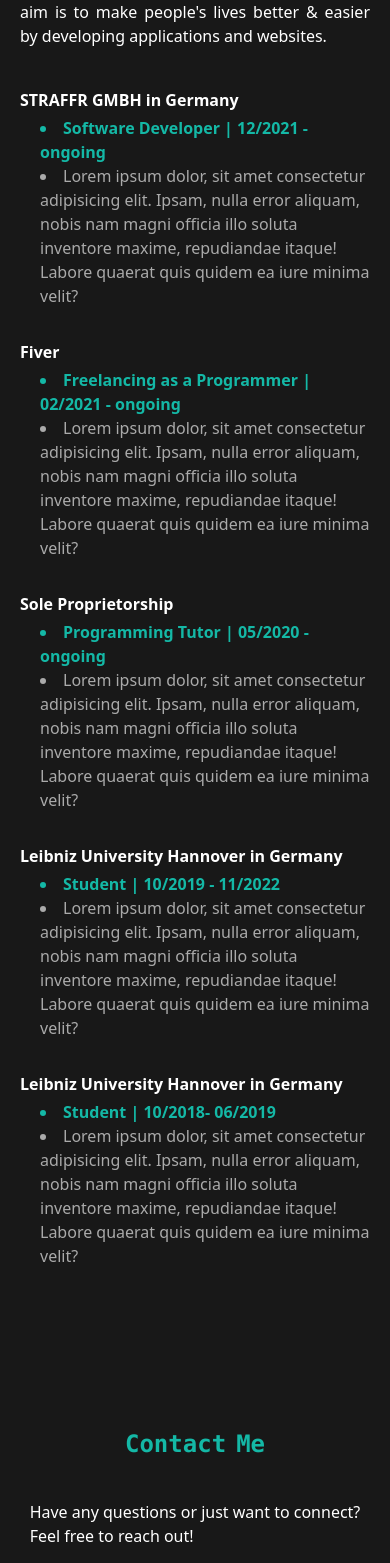
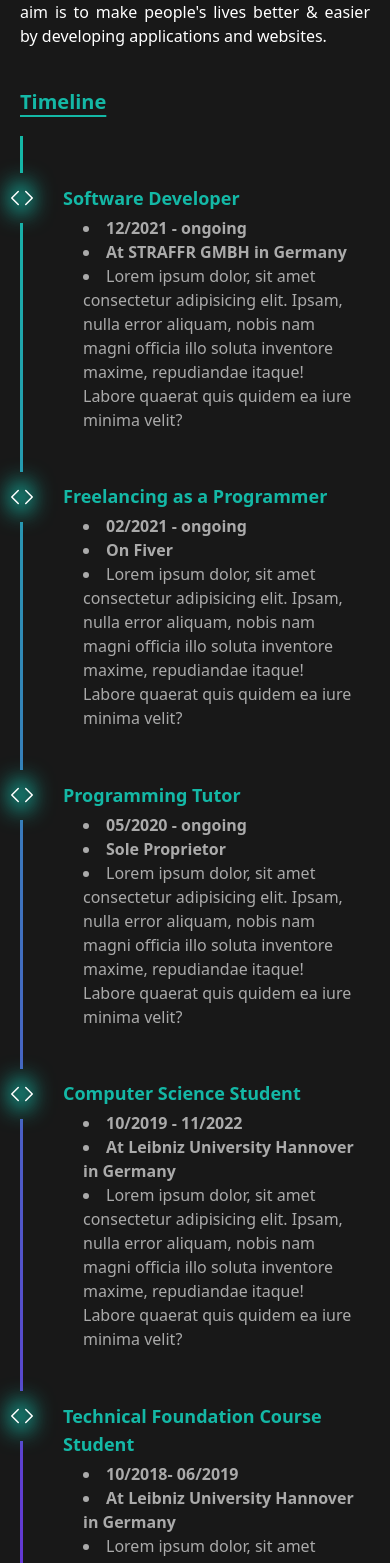
Before and after one commit to KhaledBadranDev/portfolio, a React (Create React App) app: page / in a window 390 px wide. Shown: the part 3165-4728 px from the top of the page. Built offline with nearby package versions, Linux system fonts and the light colour scheme.

Commit message:
improving timeline style

```diff
--- a/src/components/About.jsx
+++ b/src/components/About.jsx
@@ -12,7 +12,7 @@ const About = () => {
     }, [])
 
     return (
-        <section className="container mx-auto mt-40 mb-40" id="about">
+        <section className="container mx-auto mt-40" id="about">
             <header>
                 <h1 className="mb-10 xl:text-5xl lg:text-4xl md:text-3xl sm:text-3xl text-2xl sm:font-sans font-mono font-bold flex place-content-center text-teal-500">
                     <AnimatedLetters
@@ -25,44 +25,101 @@ const About = () => {
             I am a passionate, athletic full stack software developer and occasional content creator.
             My aim is to make people's lives better & easier by developing applications and websites.
             </p>
+            <div className="mt-10 sm:mx-10 mx-5">
+                <div className="w-full">
+                    <h2 className="sm:text-2xl text-xl font-semibold underline underline-offset-[6px] decoration-2 mb-5 text-teal-500">Timeline</h2>
+                    <ul className="bg-gradient-to-b p-[1px] from-teal-500 to-violet-700">
+                        <div className="square-mask relative ml-[2px] -mt-1 pb-5 -mb-1 w-[101%] pt-5 bg-white dark:bg-[#181818] duration-500 ease-in">
 
-            <ul className= "mt-10 sm:mx-10 mx-5 list-none list-inside dark:text-[#fff] ">
-                <li className= "mb-8 ">
-                    <p className="font-semibold ">STRAFFR GMBH in Germany</p>
-                    <ul className= "pl-5 mt-1 list-disc list-inside">
-                        <li className="text-teal-500 font-bold">Software Developer | 12/2021 - ongoing</li>
-                        <li className="dark:text-[#AAA]">Lorem ipsum dolor, sit amet consectetur adipisicing elit. Ipsam, nulla error aliquam, nobis nam magni officia illo soluta inventore maxime, repudiandae itaque! Labore quaerat quis quidem ea iure minima velit?</li>
+                            <li className="relative pt-5 mb-5">
+                                <div className="absolute w-4 h-12 -left-2 pb-[50px] bg-white dark:bg-[#181818] duration-500 ease-in">
+                                    <div className='mt-[19px] rounded-full w-0 h-2 dark:shadow-[6px_2px_22px_10px_rgba(20,184,166,1)] shadow-[6px_2px_22px_8px_rgba(109,40,217,1)]'>
+                                        <svg className="absolute -mt-[6px] -ml-[5px] fill-black dark:fill-white" aria-hidden="true" height="24" viewBox="0 0 24 24" version="1.1" width="24"  data-view-component="true">
+                                            <path fill-rule="evenodd" d="M8.78 4.97a.75.75 0 010 1.06L2.81 12l5.97 5.97a.75.75 0 11-1.06 1.06l-6.5-6.5a.75.75 0 010-1.06l6.5-6.5a.75.75 0 011.06 0zm6.44 0a.75.75 0 000 1.06L21.19 12l-5.97 5.97a.75.75 0 101.06 1.06l6.5-6.5a.75.75 0 000-1.06l-6.5-6.5a.75.75 0 00-1.06 0z"></path>
+                                        </svg>
+                                    </div>
+                                </div>
+                                <div className= " mt-[10.5px] ml-10 mr-5 list-none list-inside dark:text-[#fff] ">
+                                    <h3 className="2xl:text-2xl sm:text-xl text-lg font-bold text-teal-500">Software Developer</h3>
+                                    <ul className= "pl-5 mt-1 list-disc list-inside dark:text-[#AAA]">
+                                        <li className="font-semibold">12/2021 - ongoing</li>
+                                        <li className="font-semibold">At STRAFFR GMBH in Germany </li>
+                                        <li >Lorem ipsum dolor, sit amet consectetur adipisicing elit. Ipsam, nulla error aliquam, nobis nam magni officia illo soluta inventore maxime, repudiandae itaque! Labore quaerat quis quidem ea iure minima velit?</li>
                                     </ul>
+                                </div>
                             </li>
-                <li className= "mb-8">
-                    <p className="font-semibold">Fiver</p>
-                    <ul className= "pl-5 mt-1 list-disc list-inside">
-                        <li className="text-teal-500 font-bold">Freelancing as a Programmer | 02/2021 - ongoing</li>
-                        <li className="dark:text-[#AAA]">Lorem ipsum dolor, sit amet consectetur adipisicing elit. Ipsam, nulla error aliquam, nobis nam magni officia illo soluta inventore maxime, repudiandae itaque! Labore quaerat quis quidem ea iure minima velit?</li>
+                            <li className="relative pt-5 mb-5">
+                                <div className="absolute w-4 h-12 -left-2 pb-[50px] bg-white dark:bg-[#181818] duration-500 ease-in">
+                                    <div className='mt-[19px] rounded-full w-0 h-2 dark:shadow-[6px_2px_22px_10px_rgba(20,184,166,1)] shadow-[6px_2px_22px_8px_rgba(109,40,217,1)]'>
+                                        <svg className="absolute -mt-[6px] -ml-[5px] fill-black dark:fill-white" aria-hidden="true" height="24" viewBox="0 0 24 24" version="1.1" width="24"  data-view-component="true">
+                                            <path fill-rule="evenodd" d="M8.78 4.97a.75.75 0 010 1.06L2.81 12l5.97 5.97a.75.75 0 11-1.06 1.06l-6.5-6.5a.75.75 0 010-1.06l6.5-6.5a.75.75 0 011.06 0zm6.44 0a.75.75 0 000 1.06L21.19 12l-5.97 5.97a.75.75 0 101.06 1.06l6.5-6.5a.75.75 0 000-1.06l-6.5-6.5a.75.75 0 00-1.06 0z"></path>
+                                        </svg>
+                                    </div>
+                                </div>
+                                <div className= " mt-[10.5px] ml-10 mr-5 list-none list-inside dark:text-[#fff] ">
+                                    <h3 className="2xl:text-2xl sm:text-xl text-lg font-bold text-teal-500">Freelancing as a Programmer</h3>
+                                    <ul className= "pl-5 mt-1 list-disc list-inside dark:text-[#AAA]">
+                                        <li className="font-semibold">02/2021 - ongoing</li>
+                                        <li className="font-semibold">On Fiver</li>
+                                        <li >Lorem ipsum dolor, sit amet consectetur adipisicing elit. Ipsam, nulla error aliquam, nobis nam magni officia illo soluta inventore maxime, repudiandae itaque! Labore quaerat quis quidem ea iure minima velit?</li>
                                     </ul>
+                                </div>
                             </li>
-                <li className= "mb-8 ">
-                    <p className="font-semibold">Sole Proprietorship</p>
-                    <ul className= "pl-5 mt-1 list-disc list-inside">
-                        <li className="text-teal-500 font-bold">Programming Tutor | 05/2020 - ongoing</li>
-                        <li className="dark:text-[#AAA]">Lorem ipsum dolor, sit amet consectetur adipisicing elit. Ipsam, nulla error aliquam, nobis nam magni officia illo soluta inventore maxime, repudiandae itaque! Labore quaerat quis quidem ea iure minima velit?</li>
+                            <li className="relative pt-5 mb-5">
+                                <div className="absolute w-4 h-12 -left-2 pb-[50px] bg-white dark:bg-[#181818] duration-500 ease-in">
+                                    <div className='mt-[19px] rounded-full w-0 h-2 dark:shadow-[6px_2px_22px_10px_rgba(20,184,166,1)] shadow-[6px_2px_22px_8px_rgba(109,40,217,1)]'>
+                                        <svg className="absolute -mt-[6px] -ml-[5px] fill-black dark:fill-white" aria-hidden="true" height="24" viewBox="0 0 24 24" version="1.1" width="24"  data-view-component="true">
+                                            <path fill-rule="evenodd" d="M8.78 4.97a.75.75 0 010 1.06L2.81 12l5.97 5.97a.75.75 0 11-1.06 1.06l-6.5-6.5a.75.75 0 010-1.06l6.5-6.5a.75.75 0 011.06 0zm6.44 0a.75.75 0 000 1.06L21.19 12l-5.97 5.97a.75.75 0 101.06 1.06l6.5-6.5a.75.75 0 000-1.06l-6.5-6.5a.75.75 0 00-1.06 0z"></path>
+                                        </svg>
+                                    </div>
+                                </div>
+                                <div className= " mt-[10.5px] ml-10 mr-5 list-none list-inside dark:text-[#fff] ">
+                                    <h3 className="2xl:text-2xl sm:text-xl text-lg font-bold text-teal-500">Programming Tutor</h3>
+                                    <ul className= "pl-5 mt-1 list-disc list-inside dark:text-[#AAA]">
+                                        <li className="font-semibold">05/2020 - ongoing</li>
+                                        <li className="font-semibold">Sole Proprietor</li>
+                                        <li >Lorem ipsum dolor, sit amet consectetur adipisicing elit. Ipsam, nulla error aliquam, nobis nam magni officia illo soluta inventore maxime, repudiandae itaque! Labore quaerat quis quidem ea iure minima velit?</li>
                                     </ul>
+                                </div>
                             </li>
-                <li className= "mb-8">
-                    <p className="font-semibold">Leibniz University Hannover in Germany</p>
-                    <ul className= "pl-5 mt-1 list-disc list-inside">
-                        <li className="text-teal-500 font-bold">Student | 10/2019 - 11/2022</li>
-                        <li className="dark:text-[#AAA]">Lorem ipsum dolor, sit amet consectetur adipisicing elit. Ipsam, nulla error aliquam, nobis nam magni officia illo soluta inventore maxime, repudiandae itaque! Labore quaerat quis quidem ea iure minima velit?</li>
+                            <li className="relative pt-5 mb-5">
+                                <div className="absolute w-4 h-12 -left-2 pb-[50px] bg-white dark:bg-[#181818] duration-500 ease-in">
+                                    <div className='mt-[19px] rounded-full w-0 h-2 dark:shadow-[6px_2px_22px_10px_rgba(20,184,166,1)] shadow-[6px_2px_22px_8px_rgba(109,40,217,1)]'>
+                                        <svg className="absolute -mt-[6px] -ml-[5px] fill-black dark:fill-white" aria-hidden="true" height="24" viewBox="0 0 24 24" version="1.1" width="24"  data-view-component="true">
+                                            <path fill-rule="evenodd" d="M8.78 4.97a.75.75 0 010 1.06L2.81 12l5.97 5.97a.75.75 0 11-1.06 1.06l-6.5-6.5a.75.75 0 010-1.06l6.5-6.5a.75.75 0 011.06 0zm6.44 0a.75.75 0 000 1.06L21.19 12l-5.97 5.97a.75.75 0 101.06 1.06l6.5-6.5a.75.75 0 000-1.06l-6.5-6.5a.75.75 0 00-1.06 0z"></path>
+                                        </svg>
+                                    </div>
+                                </div>
+                                <div className= " mt-[10.5px] ml-10 mr-5 list-none list-inside dark:text-[#fff] ">
+                                    <h3 className="2xl:text-2xl sm:text-xl text-lg font-bold text-teal-500">Computer Science Student</h3>
+                                    <ul className= "pl-5 mt-1 list-disc list-inside dark:text-[#AAA]">
+                                        <li className="font-semibold">10/2019 - 11/2022</li>
+                                        <li className="font-semibold">At Leibniz University Hannover in Germany</li>
+                                        <li >Lorem ipsum dolor, sit amet consectetur adipisicing elit. Ipsam, nulla error aliquam, nobis nam magni officia illo soluta inventore maxime, repudiandae itaque! Labore quaerat quis quidem ea iure minima velit?</li>
                                     </ul>
+                                </div>
                             </li>
-                <li className= "mb-8">
-                    <p className="font-semibold">Leibniz University Hannover in Germany</p>
-                    <ul className= "pl-5 mt-1 list-disc list-inside">
-                        <li className="text-teal-500 font-bold">Student | 10/2018- 06/2019</li>
-                        <li className="dark:text-[#AAA]">Lorem ipsum dolor, sit amet consectetur adipisicing elit. Ipsam, nulla error aliquam, nobis nam magni officia illo soluta inventore maxime, repudiandae itaque! Labore quaerat quis quidem ea iure minima velit?</li>
+                            <li className="relative pt-5 mb-5">
+                                <div className="absolute w-4 h-12 -left-2 pb-[50px] bg-white dark:bg-[#181818] duration-500 ease-in">
+                                    <div className='mt-[19px] rounded-full w-0 h-2 dark:shadow-[6px_2px_22px_10px_rgba(20,184,166,1)] shadow-[6px_2px_22px_8px_rgba(109,40,217,1)]'>
+                                        <svg className="absolute -mt-[6px] -ml-[5px] fill-black dark:fill-white" aria-hidden="true" height="24" viewBox="0 0 24 24" version="1.1" width="24"  data-view-component="true">
+                                            <path fill-rule="evenodd" d="M8.78 4.97a.75.75 0 010 1.06L2.81 12l5.97 5.97a.75.75 0 11-1.06 1.06l-6.5-6.5a.75.75 0 010-1.06l6.5-6.5a.75.75 0 011.06 0zm6.44 0a.75.75 0 000 1.06L21.19 12l-5.97 5.97a.75.75 0 101.06 1.06l6.5-6.5a.75.75 0 000-1.06l-6.5-6.5a.75.75 0 00-1.06 0z"></path>
+                                        </svg>
+                                    </div>
+                                </div>
+                                <div className= " mt-[10.5px] ml-10 mr-5 list-none list-inside dark:text-[#fff] ">
+                                    <h3 className="2xl:text-2xl sm:text-xl text-lg font-bold text-teal-500">Technical Foundation Course Student</h3>
+                                    <ul className= "pl-5 mt-1 list-disc list-inside dark:text-[#AAA]">
+                                        <li className="font-semibold">10/2018- 06/2019</li>
+                                        <li className="font-semibold">At Leibniz University Hannover in Germany</li>
+                                        <li >Lorem ipsum dolor, sit amet consectetur adipisicing elit. Ipsam, nulla error aliquam, nobis nam magni officia illo soluta inventore maxime, repudiandae itaque! Labore quaerat quis quidem ea iure minima velit?</li>
                                     </ul>
+                                </div>
                             </li>
+                        </div>
                     </ul>
+                </div>
+            </div>
         </section>
     );
 }
```
Lines whose indentation alone changed are shown as unchanged.
